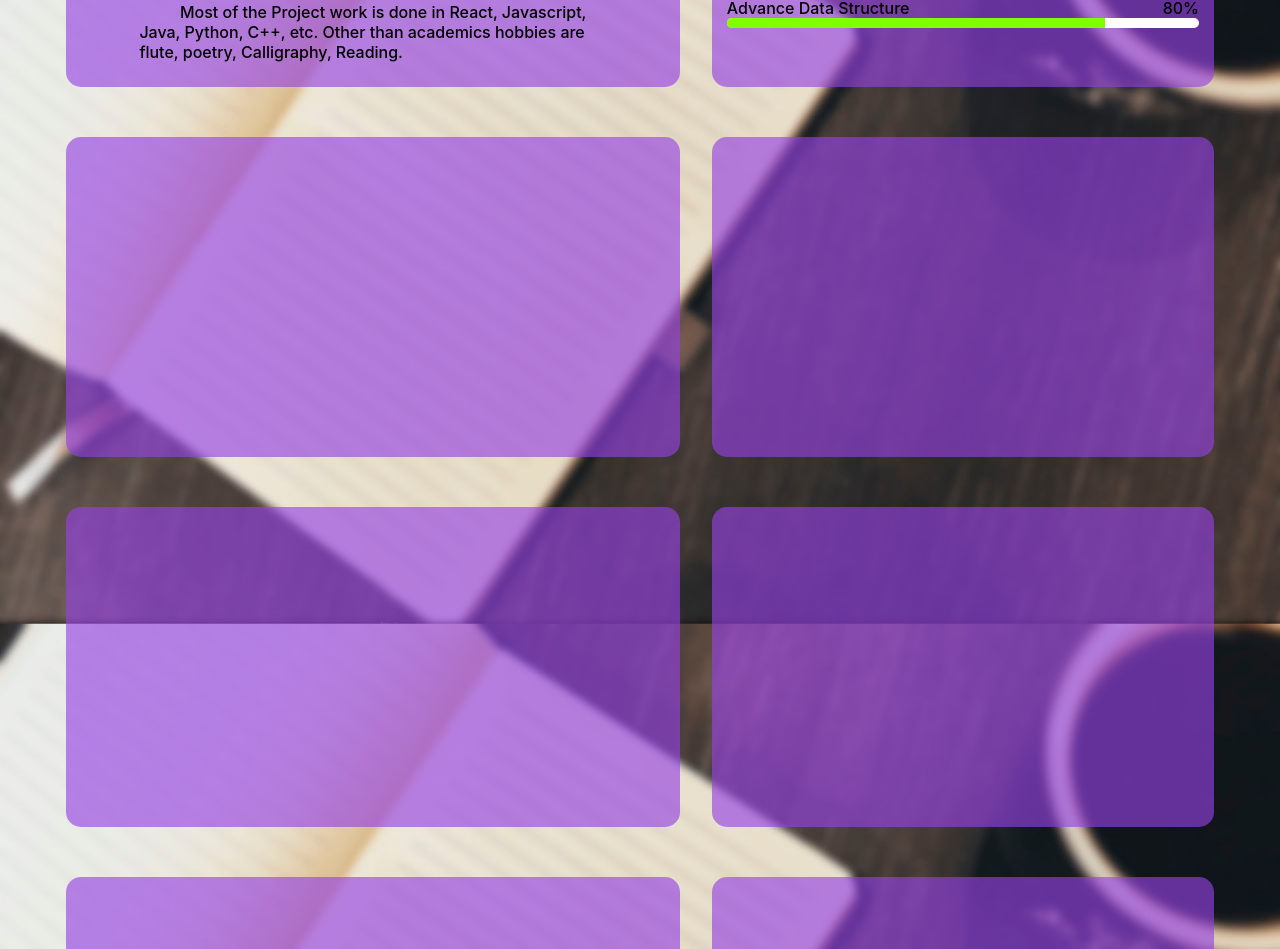
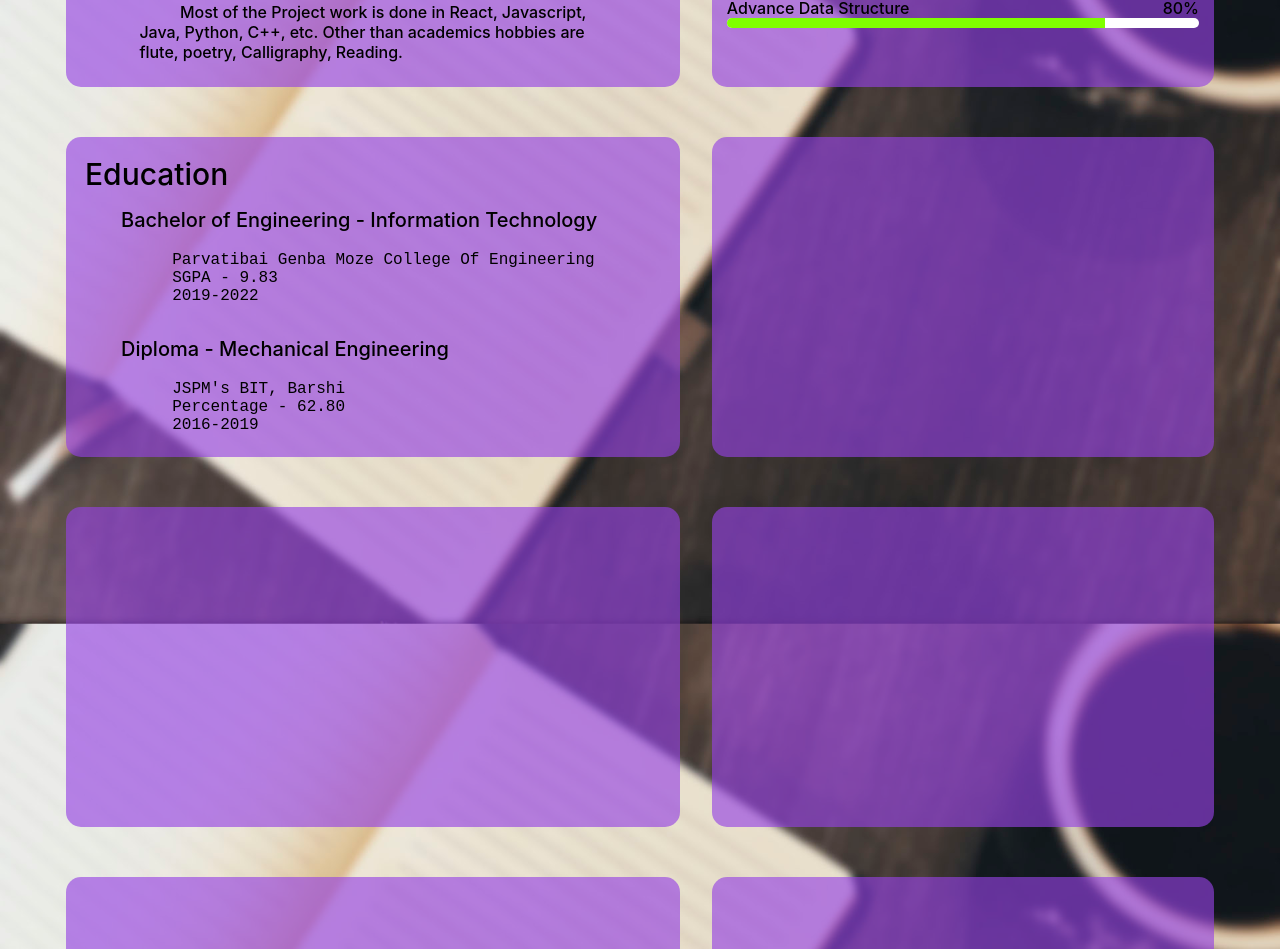
Before and after one commit to coder-abhi/coder-abhi-profile, a React (Create React App) app: page / in a window 1280 px wide. Shown: the part 1083-2032 px from the top of the page. Built offline with nearby package versions, Linux system fonts and the light colour scheme.

Commit message:
Education Slot is Added

```diff
--- a/src/Center.css
+++ b/src/Center.css
@@ -47,6 +47,10 @@
     font-weight: 500;
     font-size: 30px;
 
+}
+.slot-edu-heading{
+    font-size: 20px;
+    font-weight: 500;
 }
 .sub-slot-1{
     width: 55%;
--- a/src/Center.js
+++ b/src/Center.js
@@ -9,8 +9,8 @@ function Center() {
                     <div className='center-slots-sub-inner'>
                         <div className='slot-heading'>Abut Me</div>
                         <div className='about-me'><br /> &emsp; &emsp; I always love to learn new things. Learning is like a hobby for me. Completed Diploma in Mechanical and Currently pursuing B.E. in Information technology.<br /> <br />
-                        &emsp; &emsp; Good grab of languages like C++ and Python and efficient in Data Structures and Algorithm. also Good performance in Competative Coding. <br /> <br />
-                        &emsp; &emsp; Most of the Project work is done in React, Javascript, Java, Python, C++, etc.
+                            &emsp; &emsp; Good grab of languages like C++ and Python and efficient in Data Structures and Algorithm. also Good performance in Competative Coding. <br /> <br />
+                            &emsp; &emsp; Most of the Project work is done in React, Javascript, Java, Python, C++, etc.
                             Other than academics hobbies are flute, poetry, Calligraphy, Reading.</div>
                     </div>
                 </div>
@@ -44,7 +44,25 @@ function Center() {
             </div>
 
             <div className="center-slots">
-                <div className="center-slots-sub sub-slot-1"></div>
+                <div className="center-slots-sub sub-slot-1">
+                    <div className='center-slots-sub-inner'>
+                        <div className='slot-heading'>Education</div>
+                        <ul>
+                            <li className='slot-edu-heading'> Bachelor of Engineering - Information Technology </li>
+                            <li><pre>&emsp; &emsp; Parvatibai Genba Moze College Of Engineering <br />
+                                &emsp; &emsp; SGPA - 9.83 <br />
+                                &emsp; &emsp; 2019-2022</pre></li>
+                        </ul>
+                        <ul>
+                            <li className='slot-edu-heading'> Diploma - Mechanical Engineering </li>
+                            <li><pre>&emsp; &emsp; JSPM's BIT, Barshi <br />
+                                &emsp; &emsp; Percentage - 62.80 <br />
+                                &emsp; &emsp; 2016-2019</pre></li>
+                        </ul>
+
+
+                    </div>
+                </div>
                 <div className="center-slots-sub sub-slot-2"></div>
             </div>
             <div className="center-slots">
```
